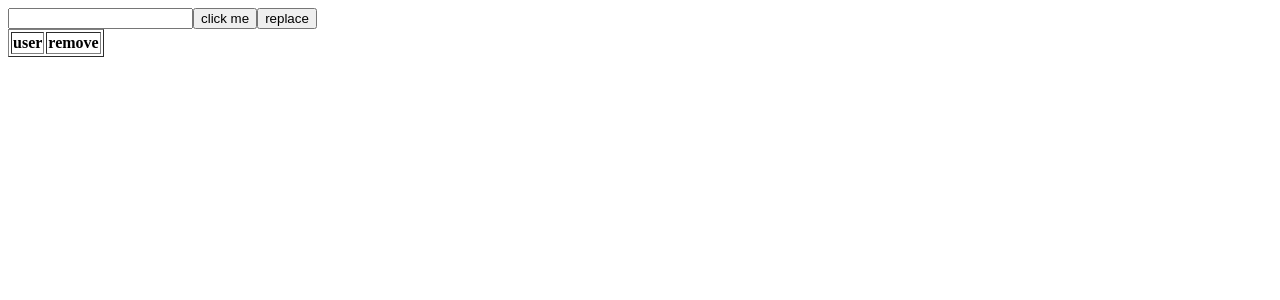
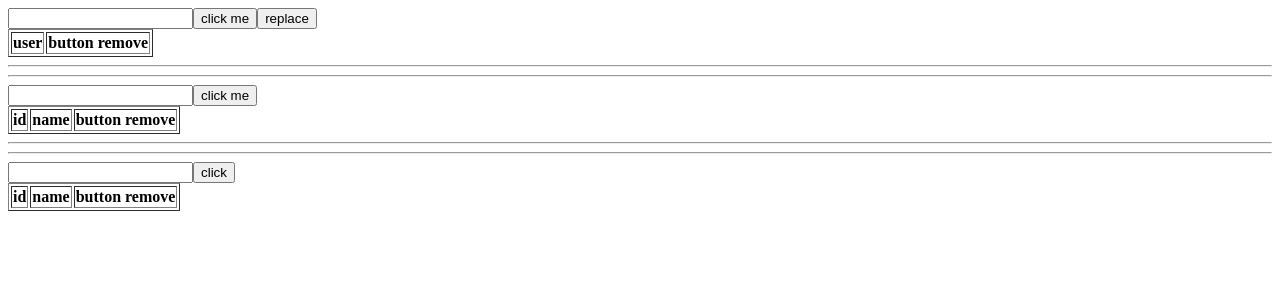
Before and after one commit to Gyanendra777/angular-3, an Angular app: page / in a window 1280 px wide. Shown: the top 300 px of the page. Built offline with nearby package versions, Linux system fonts and the light colour scheme.

Commit message:
Push and Splice with ngFor in Angular

```diff
--- a/src/app/app.component.html
+++ b/src/app/app.component.html
@@ -5,10 +5,15 @@
 <table border="1">
   <tr>
     <th>user</th>
-    <th>remove</th>
+    <th>button remove</th>
   </tr>
   <tr *ngFor = "let users of user; index as i">
     <td>{{users.name}}</td>
     <td><button (click)="onRemoveuser(i)">remove</button></td>
   </tr>
 </table>
+<hr><hr>
+<app-push></app-push>
+
+<hr><hr>
+<app-splice></app-splice>
--- a/src/app/app.module.ts
+++ b/src/app/app.module.ts
@@ -3,10 +3,14 @@ import { BrowserModule } from '@angular/platform-browser';
 import { FormsModule } from '@angular/forms';
 import { AppRoutingModule } from './app-routing.module';
 import { AppComponent } from './app.component';
+import { PushComponent } from './push/push.component';
+import { SpliceComponent } from './splice/splice.component';
 
 @NgModule({
   declarations: [
-    AppComponent
+    AppComponent,
+    PushComponent,
+    SpliceComponent
   ],
   imports: [
     BrowserModule,
--- /dev/null
+++ b/src/app/push/push.component.html
@@ -0,0 +1,15 @@
+<input type="text" #uname [(ngModel)]="uuname" >
+<button (click)="gater(uname)">click me</button>
+
+<table border="1">
+  <tr>
+    <th>id</th>
+    <th>name</th>
+    <th>button remove</th>
+  </tr>
+  <tr *ngFor="let users of user; index as i">
+    <td>{{i+1}}</td>
+    <td>{{users.name}}</td>
+    <td><button (click)="getRemove(i)">remove</button></td>
+  </tr>
+</table>
--- /dev/null
+++ b/src/app/push/push.component.ts
@@ -0,0 +1,26 @@
+import { Component, OnInit } from '@angular/core';
+
+@Component({
+  selector: 'app-push',
+  templateUrl: './push.component.html',
+  styleUrls: ['./push.component.css']
+})
+export class PushComponent implements OnInit {
+  uuname=""
+  user=[];
+  gater(uname){
+this.user.push({
+  name:uname.value
+})
+this.uuname=""
+  }
+
+  getRemove(){
+    this.user.splice(this.user.length-1)
+  }
+  constructor() { }
+
+  ngOnInit(): void {
+  }
+
+}
--- /dev/null
+++ b/src/app/splice/splice.component.html
@@ -0,0 +1,15 @@
+<input type="text"#uname>
+<button (click)="getvalu(uname)">click</button>
+
+<table border="1">
+  <tr>
+    <th>id</th>
+    <th>name</th>
+    <th>button remove</th>
+  </tr>
+  <tr *ngFor="let users of user; index as i">
+    <td>{{i+1}}</td>
+    <td>{{users.name}}</td>
+    <td><button (click)="getRemove(i)">remove</button></td>
+  </tr>
+</table>
--- /dev/null
+++ b/src/app/splice/splice.component.ts
@@ -0,0 +1,25 @@
+import { Component, OnInit } from '@angular/core';
+
+@Component({
+  selector: 'app-splice',
+  templateUrl: './splice.component.html',
+  styleUrls: ['./splice.component.css']
+})
+export class SpliceComponent implements OnInit {
+
+  user=[]
+
+  getvalu(uname){
+    this.user.push({
+      name:uname.value
+    })
+  }
+  getRemove(){
+    this.user.splice(this.user.length-1)
+  }
+  constructor() { }
+
+  ngOnInit(): void {
+  }
+
+}
```
Also changed, not shown: src/app/push/push.component.css (added), src/app/splice/splice.component.css (added), 2 other files (tests, documents, lock files or other folders).
